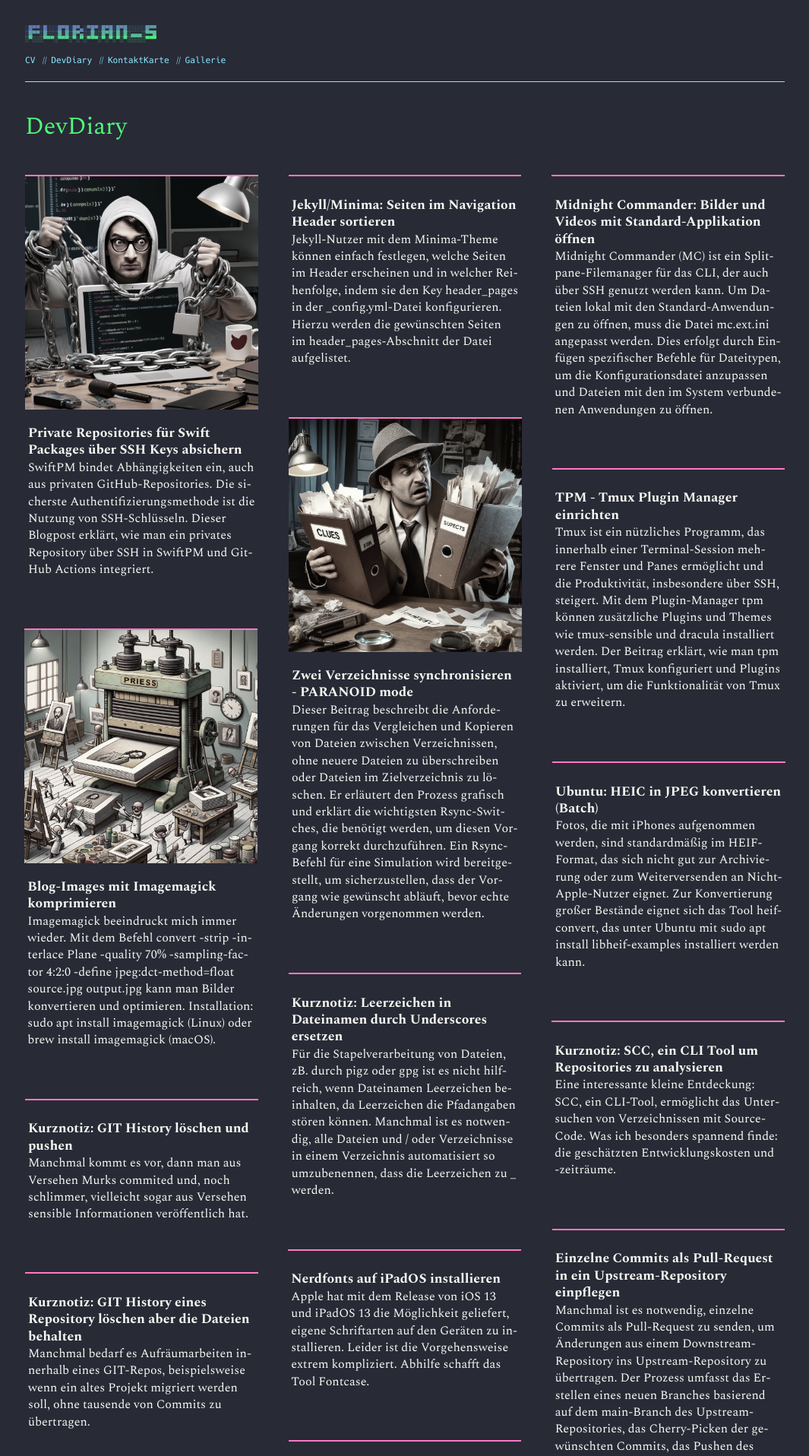
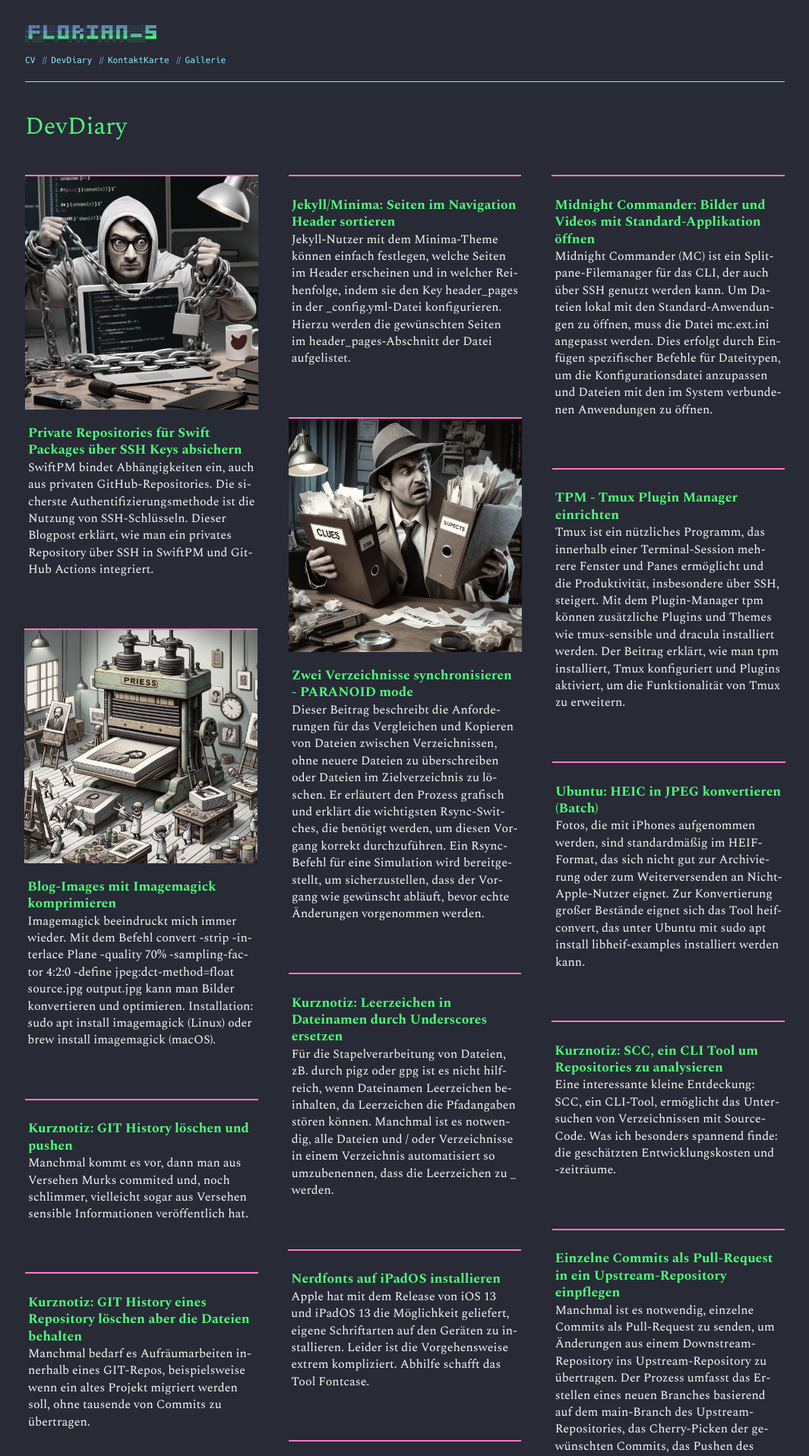
Before and after one commit to flowinho/florianschuttkowskicom, a Jekyll site: the page built from _pages/devDiary.md, in a window 1280 px wide. Shown: the top 1916 px of the page at 76% size, without its empty margins (107-1172 px from the left). Built offline with Jekyll 4.4.1, drawn with Linux system fonts in a browser that asks for light colours.

Commit message:
Change post-title color in grid

```diff
--- a/_sass/uikitOverrides.scss
+++ b/_sass/uikitOverrides.scss
@@ -15,6 +15,7 @@
 
     strong {
         font-size: 1.1em;
+        color: $mainColor;
     }
 }
 
```
